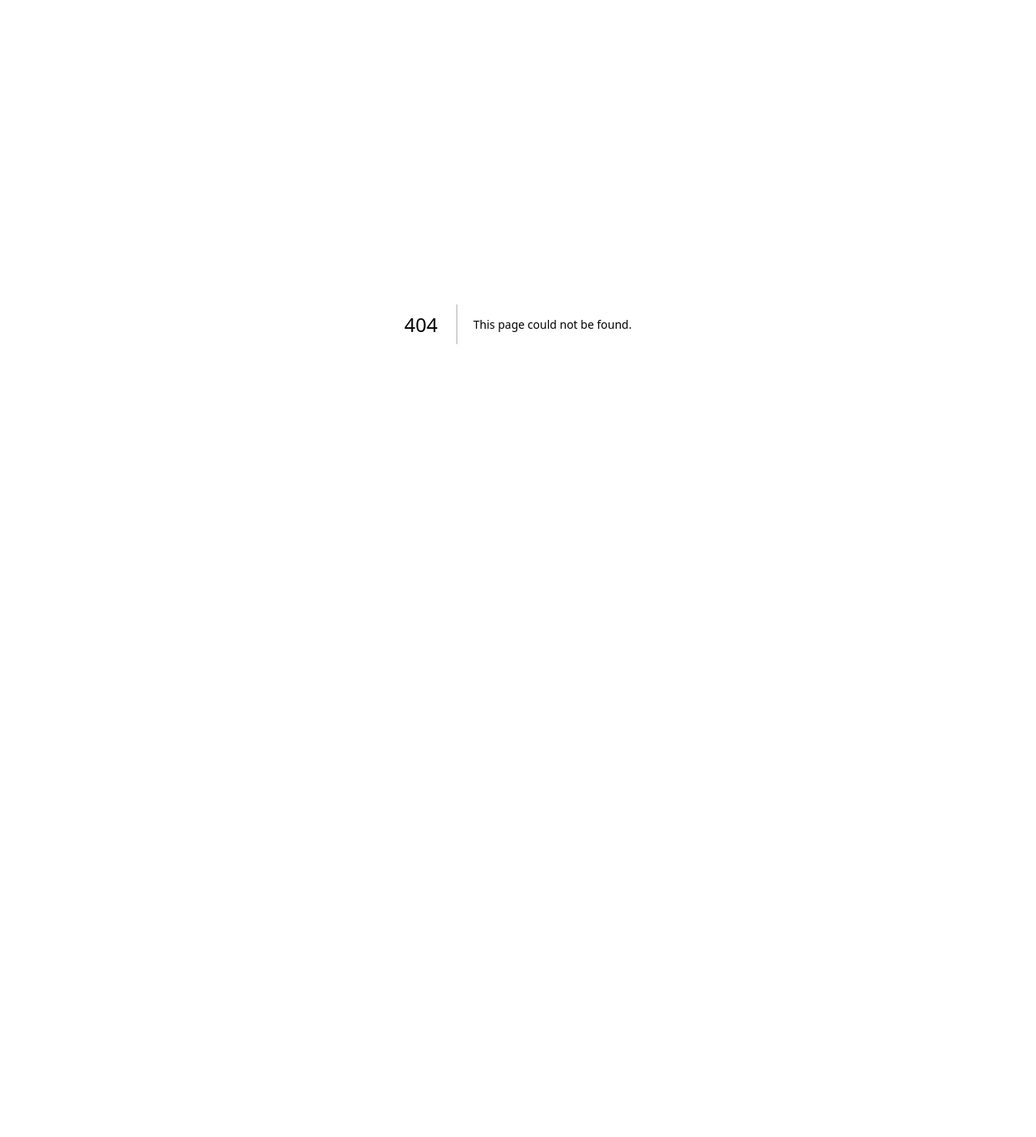
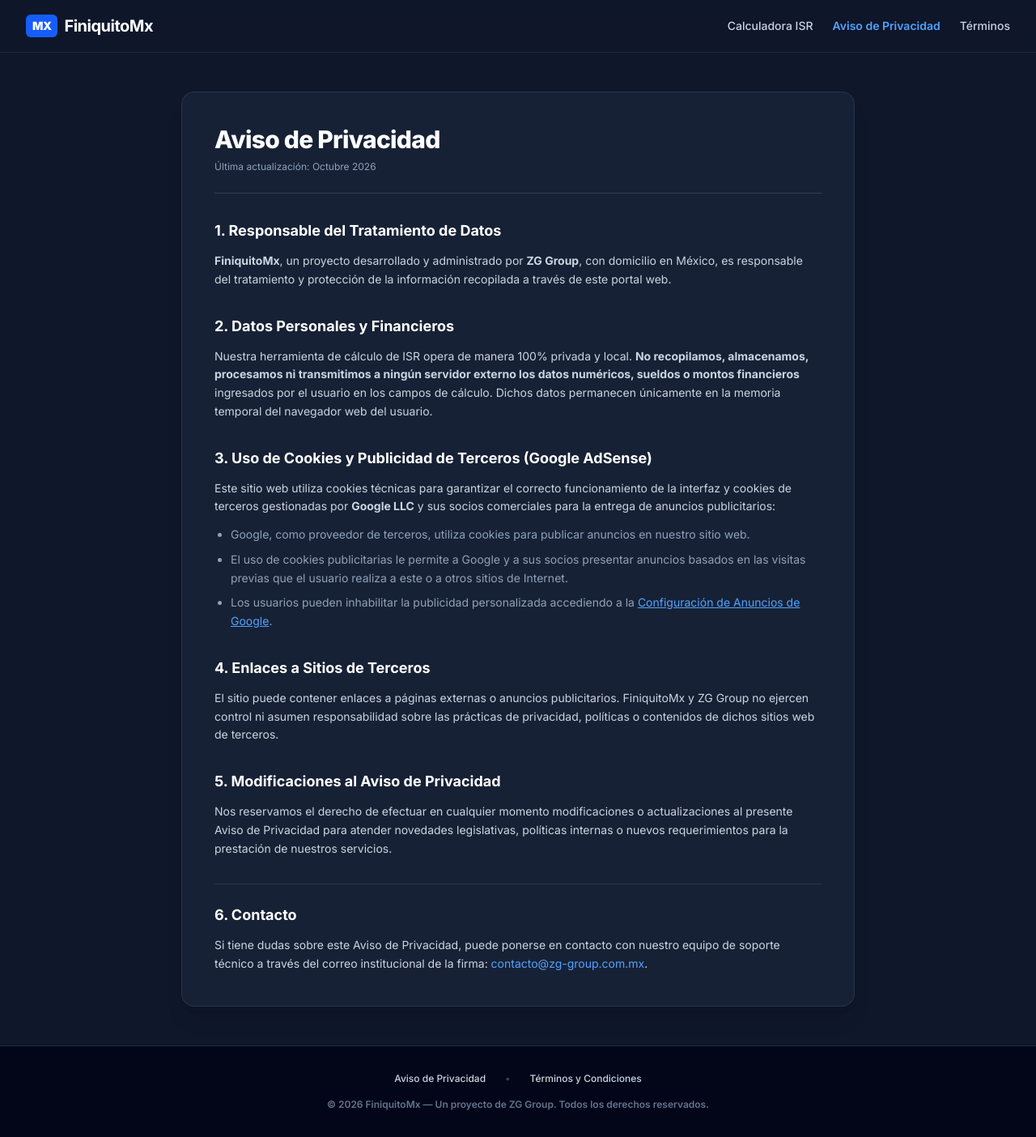
Before and after one commit to isaacxi/calculadora-isr-mexico, a Next.js app: page /privacidad in a window 1280 px wide. Before the commit this address had no page. Shown: the whole page at 81% size. Before the commit the page ends 800 px from the top, so only its background shows below. Built offline with nearby package versions, Linux system fonts and the light colour scheme.

Commit message:
Create page.tsx

```diff
--- /dev/null
+++ b/app/privacidad/page.tsx
@@ -0,0 +1,102 @@
+import React from 'react';
+import Link from 'next/link';
+
+export default function PrivacidadPage() {
+  return (
+    <div class="min-h-screen flex flex-col bg-slate-900 text-slate-100 font-sans antialiased">
+      {/* CABECERA */}
+      <header class="border-b border-slate-800 bg-slate-900/80 backdrop-blur-md sticky top-0 z-50">
+        <div class="max-w-7xl mx-auto px-4 sm:px-6 lg:px-8 h-16 flex items-center justify-between">
+          <Link href="/" class="flex items-center gap-2 font-bold text-xl tracking-tight text-white">
+            <span class="bg-blue-600 text-white px-2 py-1 rounded-md text-sm font-black">MX</span>
+            <span>FiniquitoMx</span>
+          </Link>
+          <nav class="flex gap-6 text-sm font-medium text-slate-300">
+            <Link href="/" class="hover:text-blue-400 transition">Calculadora ISR</Link>
+            <Link href="/privacidad" class="text-blue-400 font-semibold">Aviso de Privacidad</Link>
+            <Link href="/terminos" class="hover:text-blue-400 transition">Términos</Link>
+          </nav>
+        </div>
+      </header>
+
+      {/* CONTENIDO PRINCIPAL */}
+      <main class="flex-grow max-w-4xl w-full mx-auto px-4 sm:px-6 lg:px-8 py-12">
+        <article class="bg-slate-800/60 border border-slate-700/60 rounded-2xl p-6 sm:p-10 shadow-xl space-y-8 text-slate-300 text-sm leading-relaxed">
+
+          <header class="border-b border-slate-700 pb-6">
+            <h1 class="text-3xl font-extrabold text-white tracking-tight mb-2">Aviso de Privacidad</h1>
+            <p class="text-xs text-slate-400">Última actualización: Octubre 2026</p>
+          </header>
+
+          <section class="space-y-3">
+            <h2 class="text-lg font-bold text-white">1. Responsable del Tratamiento de Datos</h2>
+            <p>
+              <strong>FiniquitoMx</strong>, un proyecto desarrollado y administrado por <strong>ZG Group</strong>, con domicilio en México, es responsable del tratamiento y protección de la información recopilada a través de este portal web.
+            </p>
+          </section>
+
+          <section class="space-y-3">
+            <h2 class="text-lg font-bold text-white">2. Datos Personales y Financieros</h2>
+            <p>
+              Nuestra herramienta de cálculo de ISR opera de manera 100% privada y local. <strong>No recopilamos, almacenamos, procesamos ni transmitimos a ningún servidor externo los datos numéricos, sueldos o montos financieros</strong> ingresados por el usuario en los campos de cálculo. Dichos datos permanecen únicamente en la memoria temporal del navegador web del usuario.
+            </p>
+          </section>
+
+          <section class="space-y-3">
+            <h2 class="text-lg font-bold text-white">3. Uso de Cookies y Publicidad de Terceros (Google AdSense)</h2>
+            <p>
+              Este sitio web utiliza cookies técnicas para garantizar el correcto funcionamiento de la interfaz y cookies de terceros gestionadas por <strong>Google LLC</strong> y sus socios comerciales para la entrega de anuncios publicitarios:
+            </p>
+            <ul class="list-disc pl-5 space-y-2 text-slate-400">
+              <li>
+                Google, como proveedor de terceros, utiliza cookies para publicar anuncios en nuestro sitio web.
+              </li>
+              <li>
+                El uso de cookies publicitarias le permite a Google y a sus socios presentar anuncios basados en las visitas previas que el usuario realiza a este o a otros sitios de Internet.
+              </li>
+              <li>
+                Los usuarios pueden inhabilitar la publicidad personalizada accediendo a la <a href="https://www.google.com/settings/ads" target="_blank" rel="noopener noreferrer" class="text-blue-400 underline hover:text-blue-300">Configuración de Anuncios de Google</a>.
+              </li>
+            </ul>
+          </section>
+
+          <section class="space-y-3">
+            <h2 class="text-lg font-bold text-white">4. Enlaces a Sitios de Terceros</h2>
+            <p>
+              El sitio puede contener enlaces a páginas externas o anuncios publicitarios. FiniquitoMx y ZG Group no ejercen control ni asumen responsabilidad sobre las prácticas de privacidad, políticas o contenidos de dichos sitios web de terceros.
+            </p>
+          </section>
+
+          <section class="space-y-3">
+            <h2 class="text-lg font-bold text-white">5. Modificaciones al Aviso de Privacidad</h2>
+            <p>
+              Nos reservamos el derecho de efectuar en cualquier momento modificaciones o actualizaciones al presente Aviso de Privacidad para atender novedades legislativas, políticas internas o nuevos requerimientos para la prestación de nuestros servicios.
+            </p>
+          </section>
+
+          <section class="space-y-3 border-t border-slate-700/60 pt-6">
+            <h2 class="text-lg font-bold text-white">6. Contacto</h2>
+            <p>
+              Si tiene dudas sobre este Aviso de Privacidad, puede ponerse en contacto con nuestro equipo de soporte técnico a través del correo institucional de la firma: <span class="text-blue-400">contacto@zg-group.com.mx</span>.
+            </p>
+          </section>
+
+        </article>
+      </main>
+
+      {/* FOOTER */}
+      <footer class="bg-slate-950 border-t border-slate-800 text-slate-400 py-8 text-xs text-center">
+        <div class="max-w-7xl mx-auto px-4 space-y-4">
+          <div class="flex justify-center gap-6 text-slate-300 font-medium">
+            <Link href="/privacidad" class="hover:text-white transition">Aviso de Privacidad</Link>
+            <span class="text-slate-700">•</span>
+            <Link href="/terminos" class="hover:text-white transition">Términos y Condiciones</Link>
+          </div>
+          <p class="text-slate-500 font-semibold">
+            © 2026 FiniquitoMx — Un proyecto de ZG Group. Todos los derechos reservados.
+          </p>
+        </div>
+      </footer>
+    </div>
+  );
+}
```
